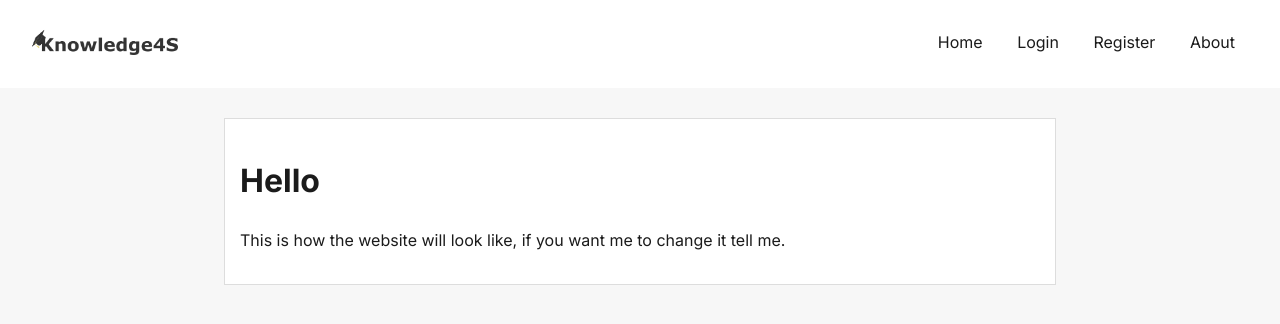
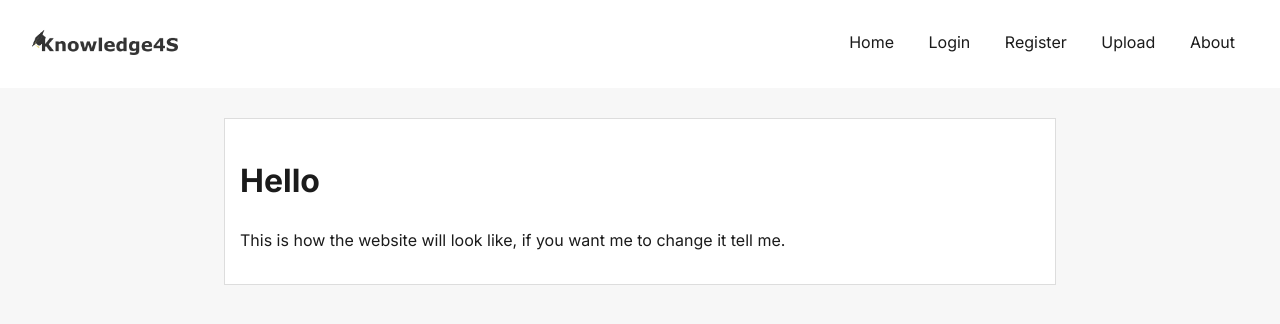
Before and after one commit to avirois/Knowledge4S, a Flask app: page / in a window 1280 px wide. Shown: the top 324 px of the page. Run offline with Flask 2, Linux system fonts and the light colour scheme.

Commit message:
added upload button to main page

```diff
--- a/templates/base.html
+++ b/templates/base.html
@@ -15,6 +15,7 @@
             <a class="navItem" href="/">Home</a>
             <a class="navItem" href="/">Login</a>
             <a class="navItem" href="/">Register</a>
+            <a class="navItem" href="/upload">Upload</a>
             <a class="navItem" href="/">About</a>
         </div>
     </div>
```
